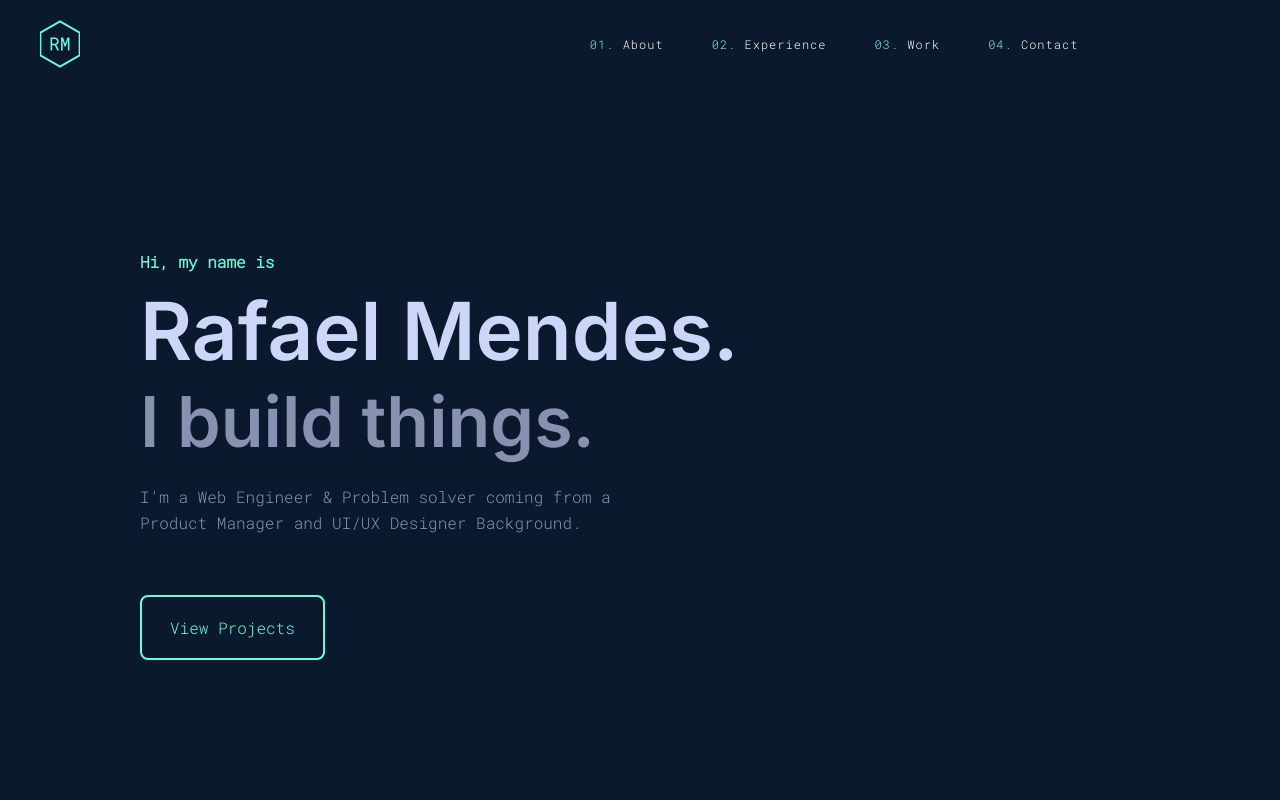
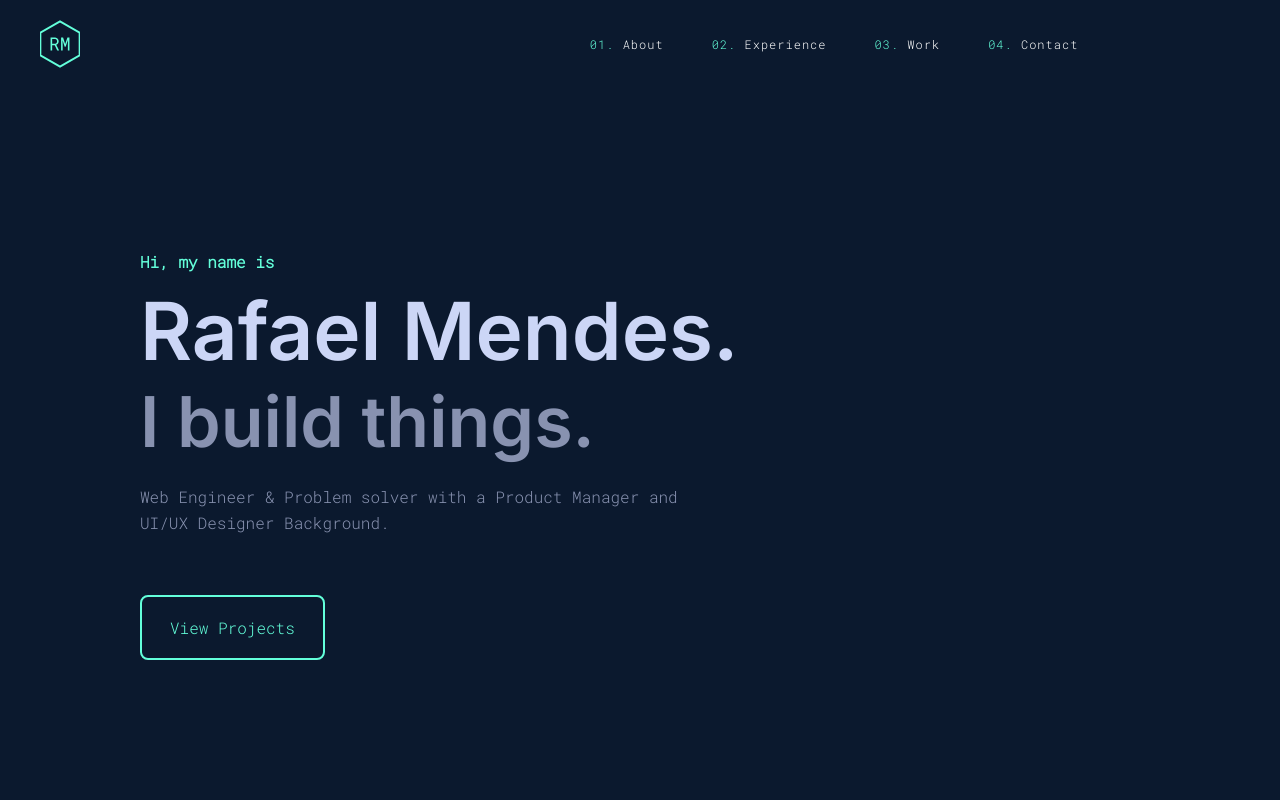
Before and after one commit to designedhead/raf-portfolio, a Next.js app: page / in a window 1280 px wide. Shown: the top 800 px of the page. Built offline with nearby package versions, Linux system fonts and the light colour scheme.

Commit message:
fix: change header

```diff
--- a/src/components/Hero.js
+++ b/src/components/Hero.js
@@ -7,7 +7,7 @@ function Hero() {
       <h3 className="slide-up3">I build things.</h3>
       <p className="slide-up4">
         {
-          "I’m a Web Engineer & Problem solver coming from a Product Manager and UI/UX Designer Background."
+          "Web Engineer & Problem solver with a Product Manager and UI/UX Designer Background."
         }
       </p>
       <a
```
